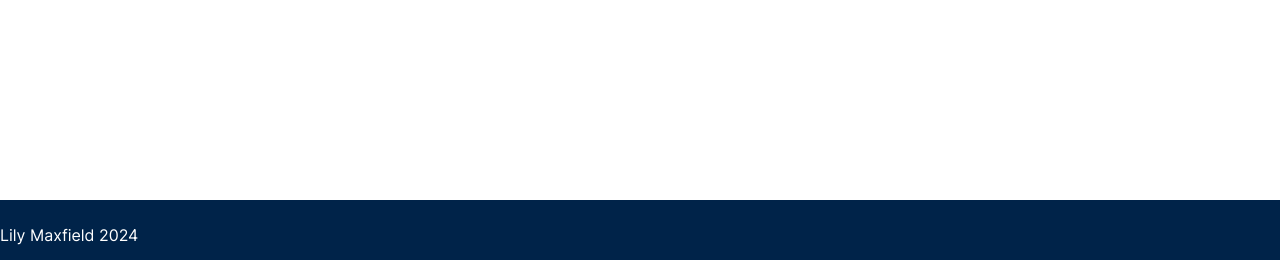
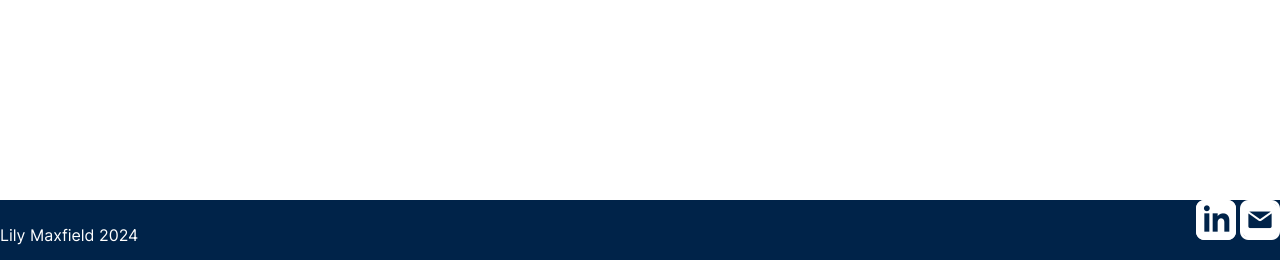
Before and after one commit to lily-maxfield/lminfo_site, a PHP site: page /views/footer/footer.html in a window 1280 px wide. Shown: the part 670-930 px from the top of the page. Run offline with PHP 8.4, Linux system fonts and the light colour scheme.

Commit message:
LM - Updating social icons for footer

```diff
--- a/views/footer/footer.css
+++ b/views/footer/footer.css
@@ -9,6 +9,10 @@
     line-height: 60px;
 }
 
-.socials {
+.copyright-div {
+    float: left;
+}
+
+.socials-div {
     float:right;
 }
--- a/views/footer/footer.html
+++ b/views/footer/footer.html
@@ -11,9 +11,12 @@
 <body>
     <footer>
         <div class="footer">
-            <p class="lminfo-p-white">Lily Maxfield 2024</p>
-            <div class="socials">
-                <a class="social-link"><img /></a>
+            <div class="copyright-div">
+                <p class="lminfo-p-white">Lily Maxfield 2024</p>
+            </div>
+            <div class="socials-div">
+                <a class="social-link" href="https://www.linkedin.com/in/lilymaxfield/"><img src="assets/images/linkedin.png"></a>
+                <a class="social-link" href="mailto:lilymaxfield@outlook.com"><img src="assets/images/mail.png"></a>
             </div>
         </div>
     </footer>
```
